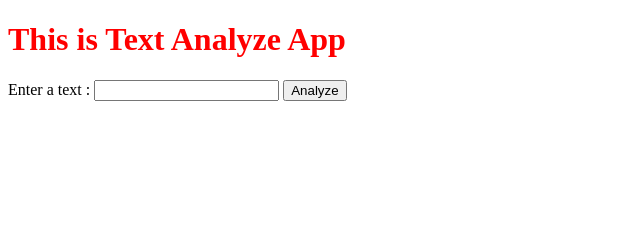
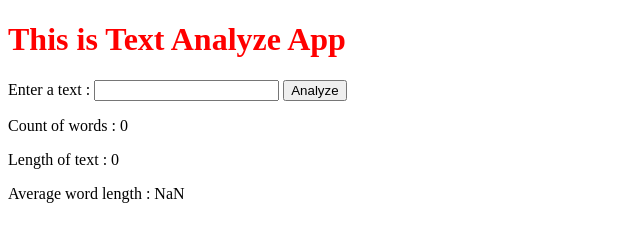
Before and after one commit to MrEshboboyev/TextAnalyzeWithJs, a plain HTML site: page index.html in a window 1280 px wide. Both pictures are taken after a click on the button "Analyze". Shown: the whole page, without its empty margins (0-640 px from the left). Drawn offline with Linux system fonts and the light colour scheme.

Commit message:
All functions added for text analyze project

```diff
--- a/index.html
+++ b/index.html
@@ -14,7 +14,9 @@
     <button type="button" id="" onclick="Analyze()">Analyze</button>
 
 
-
+    <p id="words"></p>
+    <p id="textLength"></p>
+    <p id="averageWordLength"></p>
     <!-- scripts section -->
     <script type="text/javascript" src="./script.js"></script>
 </body>
--- a/script.js
+++ b/script.js
@@ -2,4 +2,20 @@ console.log("Connection successfully!");
 
 function Analyze() {
     console.log("Analyzing text");
+
+    let text = document.getElementById("text").value;
+    console.log(text);
+
+    let words;
+    text = text.trim();
+    if(text.trim() === "") {
+        words = [];
+    } else {
+        words = text.split(" ");
+    }
+
+    console.log(words.length);
+    document.getElementById("words").innerHTML = "Count of words : " + words.length;
+    document.getElementById("textLength").innerHTML = "Length of text : " + text.length;
+    document.getElementById("averageWordLength").innerHTML = "Average word length : " + Math.floor(text.length/words.length);
 }
```
